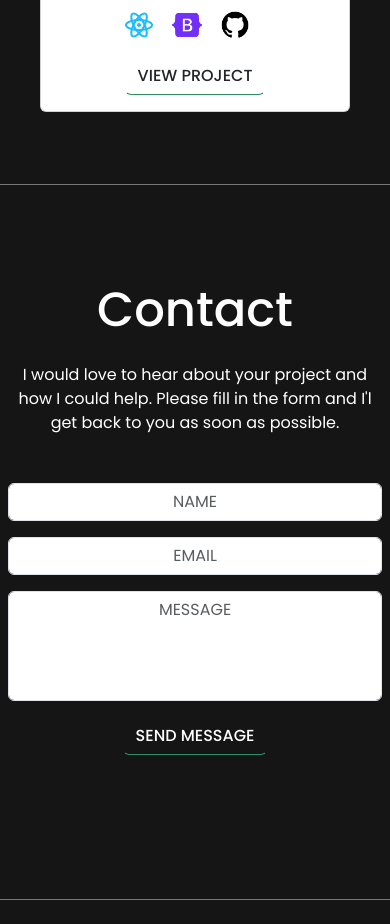
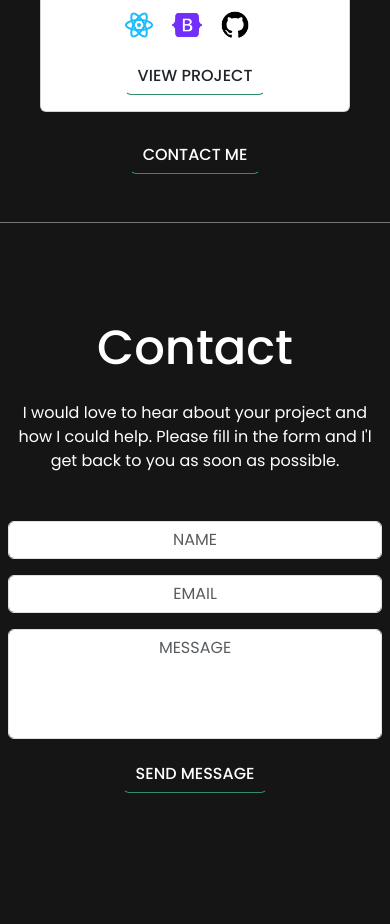
Before and after one commit to Chrisnwachukwu107/chris-portfolio, a React (Vite) app: page / in a window 390 px wide. Shown: the part 4920-5844 px from the top of the page. Built offline with nearby package versions, Linux system fonts and the light colour scheme; a web font is replaced by a local one.

Commit message:
fixing contact me link

```diff
--- a/src/App.tsx
+++ b/src/App.tsx
@@ -232,6 +232,19 @@ export default function App() {
           list={projects}
         >
         </ProjectCard>
+        <div
+          className="container text-center"
+        >
+          <Button
+            className="d-inline-block d-sm-none btn"
+          >
+            <a
+              href="https://wa.me/2348104948700?text=Hi%20Christian,%20I%20saw%20one%20of%20your%20websites%20and%20I%20want%20you%20to%create%20one%20for%20me."
+            >
+              CONTACT ME
+            </a>
+          </Button>
+        </div>
       </Section>
 
       <Section
```
